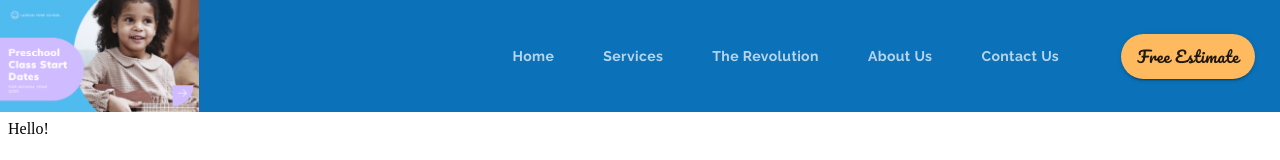
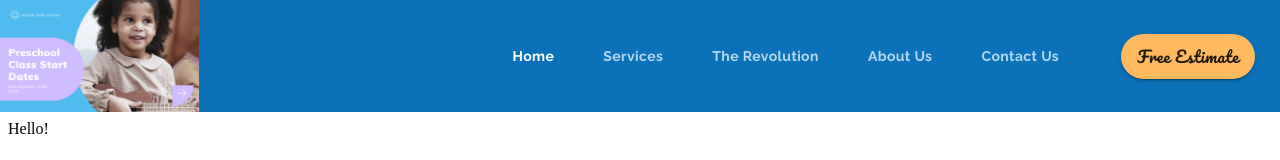
Before and after one commit to SifatIbna/startup-project-react-materialui, a React (Create React App) app: page / in a window 1280 px wide. Shown: the top 160 px of the page. Built offline with nearby package versions, Linux system fonts and the light colour scheme.

Commit message:
added indicator to navigate different pages

```diff
--- a/src/components/ui/Header.js
+++ b/src/components/ui/Header.js
@@ -1,4 +1,4 @@
-import React from 'react';
+import React, {useState} from 'react';
 import AppBar from '@material-ui/core/AppBar';
 import Toolbar from '@material-ui/core/Toolbar';
 import useScrollTrigger from '@material-ui/core/useScrollTrigger';
@@ -53,13 +53,19 @@ export  default function Header(props) {
 
     const classes = useStyles();
 
+    const [value,setValue] = useState(0);
+    const handleChange = (e,value) =>{
+        setValue(value);
+    };
+
     return (
         <React.Fragment>
             <ElevationScroll>
                 <AppBar position={"fixed"}>
                     <Toolbar disableGutters>
                         <img alt={'company logo'} className={classes.logo} src={logo} />
-                        <Tabs className={classes.tabsContainer}>
+                        <Tabs value={value} onChange={handleChange} className={classes.tabsContainer}
+                        indicatorColor={"primary"}>
                             <Tab className={classes.tab} label={'Home'} />
                             <Tab className={classes.tab} label={'Services'} />
                             <Tab className={classes.tab} label={'The Revolution'} />
```
